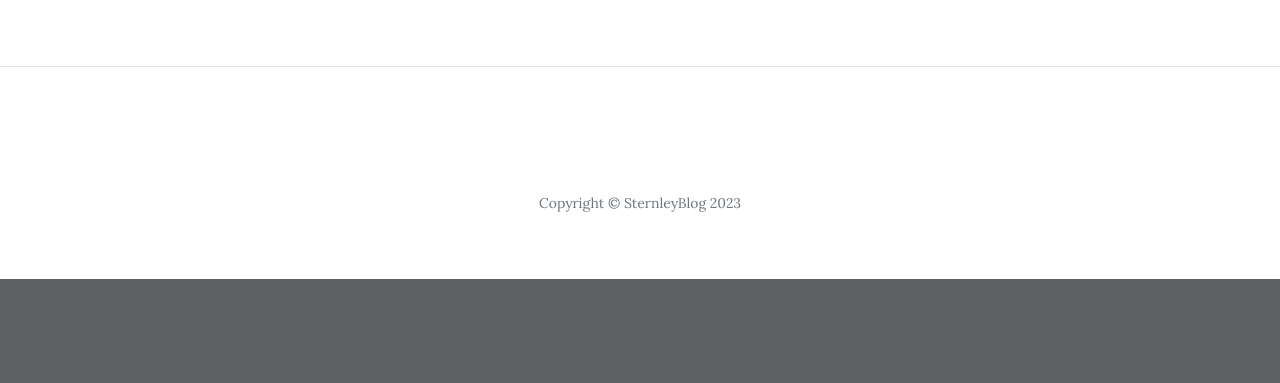
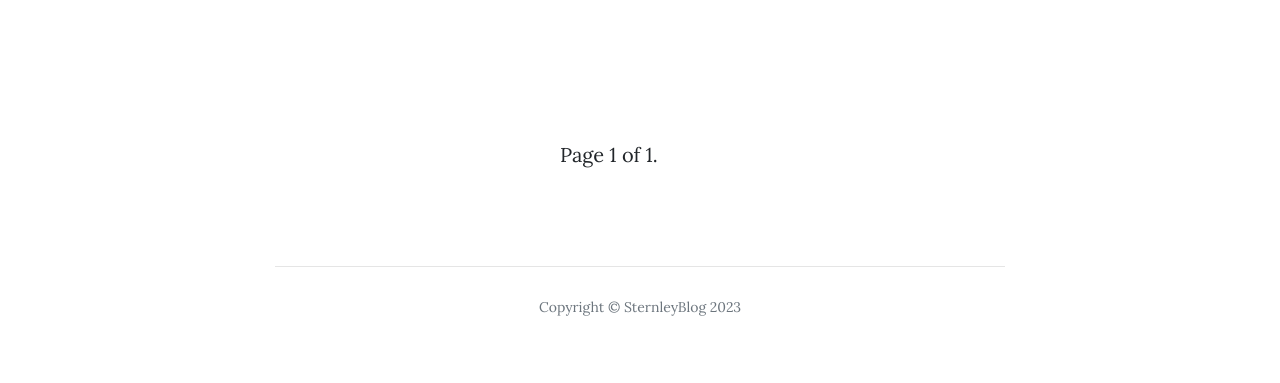
Before and after one commit to chibuezechidolue/SternleyBlog-Django-, a Django app: page / in a window 1280 px wide. Shown: the part 533-916 px from the top of the page. Before the commit the page ends 812 px from the top, so only its background shows below. Run offline with Django 4.2, Linux system fonts and the light colour scheme; data that the repository does not hold is empty; some libraries are stand-ins or nearby versions.

Commit message:
implement pagination

```diff
--- a/Blog/views.py
+++ b/Blog/views.py
@@ -8,14 +8,18 @@ from dotenv import load_dotenv
 from django.contrib import messages
 from django.contrib.auth.decorators import login_required
 from django.core.mail import send_mail
-
+from django.core.paginator import Paginator
 
 load_dotenv()
 
 
 def index_page(request):
     all_posts = BlogPost.objects.all()
-    return render(request, "blog/index.html", {"all_posts": all_posts})
+    # pagination of all_posts
+    paginator = Paginator(all_posts, 5)
+    page_number = request.GET.get("page")
+    page_obj = paginator.get_page(page_number)
+    return render(request, "blog/index.html", {"page_obj": page_obj})
 
 
 def about_page(request):
@@ -134,6 +138,9 @@ def view_post(request, post_id):
 
 def author_posts(request, author_id):
     posts = BlogPost.objects.filter(author_id=author_id).all()
-    print(posts)
+        # pagination of all_posts
+    paginator = Paginator(posts, 5)
+    page_number = request.GET.get("page")
+    page_obj = paginator.get_page(page_number)
 
-    return render(request, "blog/author-posts.html", {"posts": posts})
+    return render(request, "blog/author-posts.html", {"page_obj": page_obj,"posts":posts})
--- a/User/apps.py
+++ b/User/apps.py
@@ -7,6 +7,3 @@ class UserConfig(AppConfig):
 
     def ready(self) -> None:
         import User.signals
-
-
-print(0.6<0.7)
--- a/templates/blog/base.html
+++ b/templates/blog/base.html
@@ -87,6 +87,8 @@
   {%block content%} {%endblock content%}
 
   <footer>
+
+
     <div class="container">
       <div class="row">
         <div class="col-lg-8 col-md-10 mx-auto">
@@ -116,6 +118,7 @@
               </a>
             </li>
           </ul>
+          <hr />
           <p class="copyright text-muted">
             Copyright &copy; SternleyBlog {% now 'Y' %}
           </p>
--- a/templates/blog/index.html
+++ b/templates/blog/index.html
@@ -27,7 +27,7 @@
   <div class="container">
     <div class="row">
       <div class="col-lg-8 col-md-10 mx-auto">
-        {% for post in all_posts %}
+        {% for post in page_obj %}
         <div class="post-preview">
           <a href="{%url 'view-post-page' post_id=post.id%}">
             <h2 class="post-title">
@@ -60,5 +60,27 @@
       </div>
     </div>
   </div>
-  <hr>
+  <br><br><br>
+  <!-- pagination -->
+  <div class="container">
+    <div class="row">
+  <div class="col-lg-2 col-md-10 mx-auto">
+  <div class="pagination">
+    <span class="step-links">
+        {% if page_obj.has_previous %}
+            <a href="?page=1">&laquo; first</a>
+            <a href="?page={{ page_obj.previous_page_number }}">previous</a>
+        {% endif %}
+
+        <span class="current">
+            Page {{ page_obj.number }} of {{ page_obj.paginator.num_pages }}.
+        </span>
+
+        {% if page_obj.has_next %}
+            <a href="?page={{ page_obj.next_page_number }}">next</a>
+            <a href="?page={{ page_obj.paginator.num_pages }}">last &raquo;</a>
+        {% endif %}
+    </span>
+  </div>
+</div></div></div>
   {%endblock content%}
```
Also changed, not shown: templates/blog/author-posts.html (+24 -2 lines).
